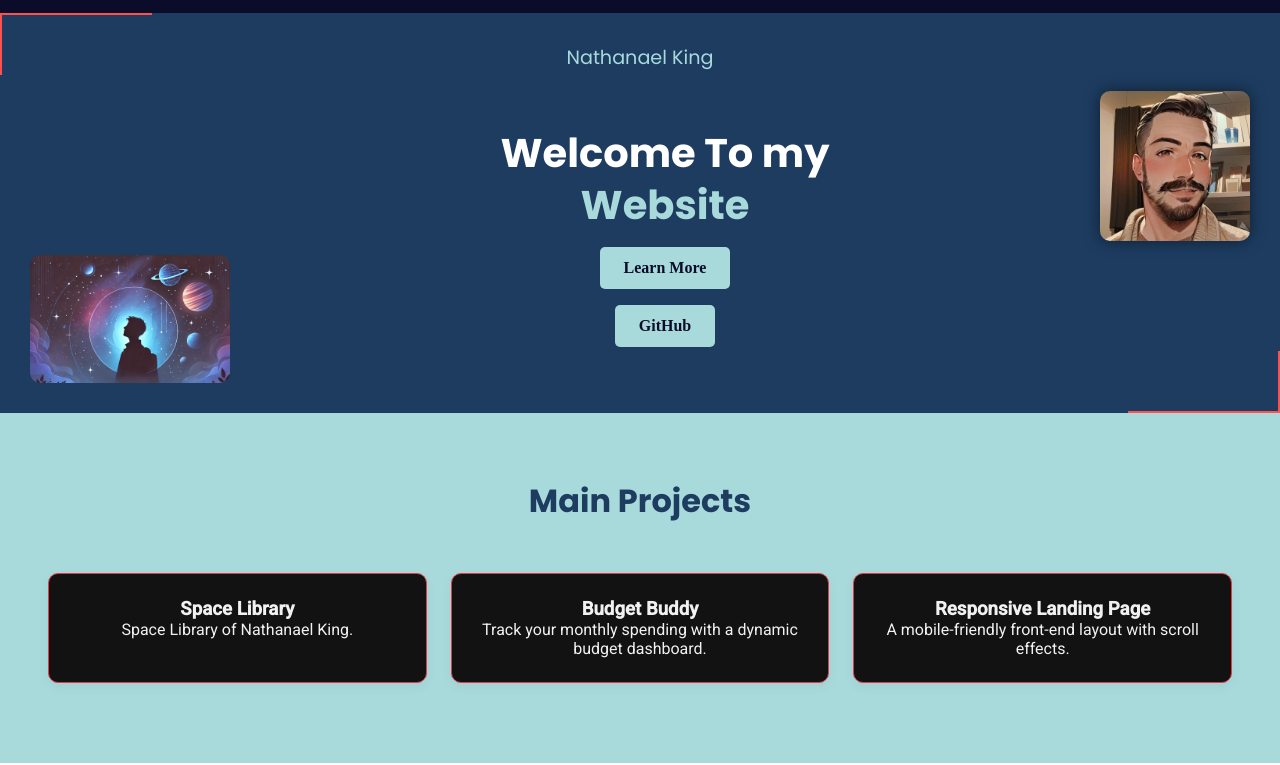
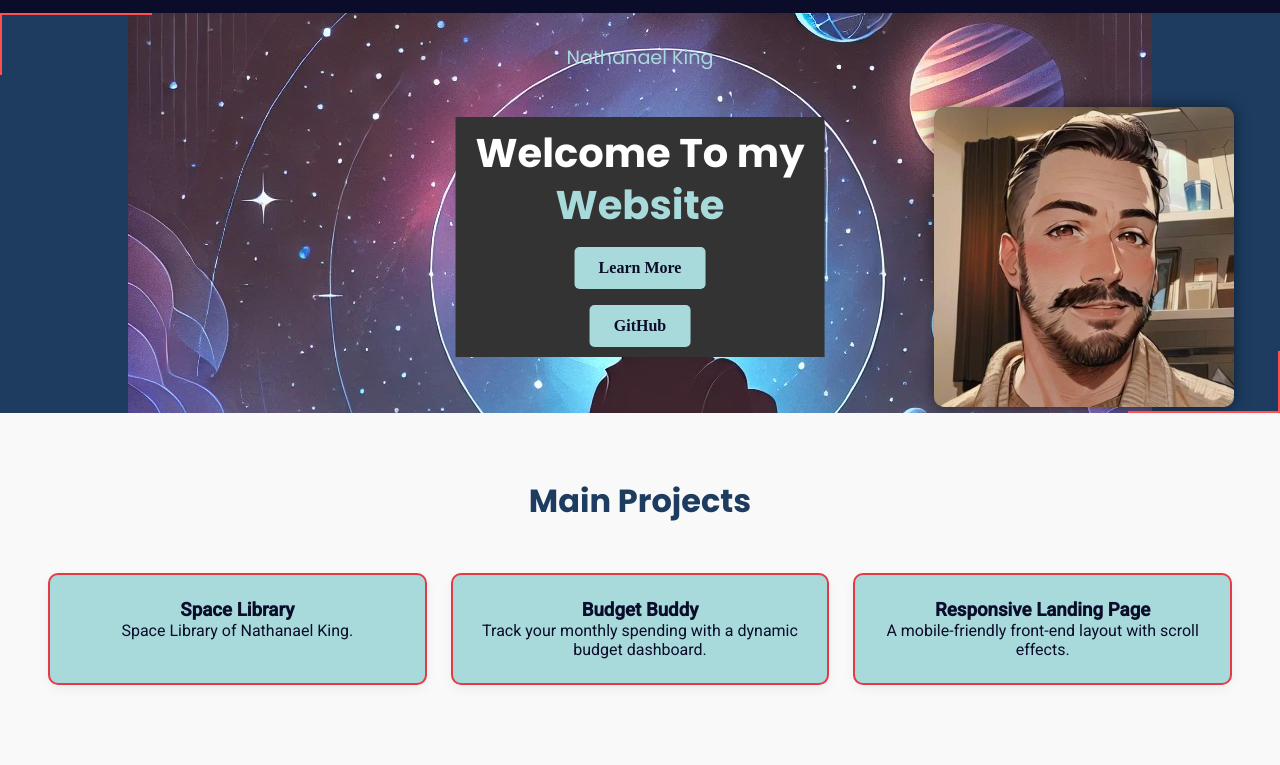
Before and after one commit to DeviousWings/PortDev, a plain HTML site: page index.html in a window 1280 px wide. Shown: the part 119-884 px from the top of the page. Drawn offline with Linux system fonts and the light colour scheme.

Commit message:
updated hero secont.

```diff
--- a/index.html
+++ b/index.html
@@ -26,7 +26,7 @@
         <div class="name-banner">Nathanael King</div>
 
         <div class="hero-main">
-          <img src="pics/space.jpg" alt="Space themed illustration" class="hero-left">
+          <!-- <img src="pics/space.jpg" alt="Space themed illustration" class="hero-bg"> -->
 
           <div class="hero-text">
             <h1>Welcome To my<br><span>Website</span></h1>
--- a/styles/index.css
+++ b/styles/index.css
@@ -51,6 +51,13 @@
 
 
   .hero {
+    background-image: url('../pics/space.jpg');
+    background-position: center;
+    background-repeat: no-repeat;
+    background-size: 80% auto;
+    overflow: hidden;
+
+
     background-color: var(--primary-color);
     color: var(--accent2-color);
     padding: 2em;
@@ -58,7 +65,9 @@
     height: 50vh;
     display: flex;
     flex-direction: column;
-    justify-content: space-between;
+    justify-content: center;
+    /* align-items: center; */
+    text-align: center;
     overflow: hidden;
     padding: 30px;
   }
@@ -73,32 +82,50 @@
 
   .hero-main {
     display: flex;
-    justify-content: space-between;
+    justify-content: center;
     align-items: center;
+    gap: 2em;
     flex: 1;
     position: relative;
+    width: 100%;
   }
 
-  .hero-left {
-    width: 200px;
+
+  /* .hero-bg {
+    position: absolute;
+    top: 0;
+    left: 0;
+    width: 100%;
+    height: 100%;
+    object-fit: cover;
+    z-index: 0;
+  } */
+
+  .hero-right {
+    position: absolute;
+    top: 1em;
+    right: 1em;
+    width: 300px;
     height: auto;
-    align-self: flex-end;
     border-radius: 10px;
+    box-shadow: 0 0 15px rgba(0, 0, 0, 0.5);
+    z-index: 0;
   }
 
-  .hero-right {
-    width: 150px;
-    height: auto;
-    border-radius: 10px;
-    align-self: flex-start;
-    box-shadow: 0 0 15px rgba(0, 0, 0, 0.5);
+
+  .hero-text {
+    position: absolute;
+    top: 50%;
+    left: 50%;
+    transform: translate(-50%, -50%); /* Center perfectly */
+    text-align: center;
+    z-index: 1;
+
+    background-color: var(--paragraph-color-on-light);
+    padding: 10px 20px;
   }
 
-  .hero-text {
-    text-align: center;
-    flex-grow: 1;
-    padding: 0 2em;
-  }
+
 
   .hero-text h1 {
     font-family: var(--heading-font);
@@ -175,8 +202,8 @@
 
 .projects {
     padding: 4em 2em;
-    background-color: var(--accent2-color);
-    color: var(--text);
+    background-color: var(--paragraph-color-on-dark);
+    color: var(--secondary-color);
     text-align: center;
   }
 
@@ -198,18 +225,18 @@
 .project-card {
   display: block;
   text-decoration: none;
-    background-color: var(--background);
-    border: 1px solid var(--accent1-color);
+  background-color: var(--accent2-color);
+  border: 2px solid var(--accent1-color);
   padding: 1.5em;
   border-radius: 10px;
   box-shadow: 0 4px 12px rgba(0, 0, 0, 0.05);
   transition: transform 0.3s ease, box-shadow 0.3s ease, background-color 0.3s ease, color 0.3s ease;
-    color: var(--text);
+  color: var(--headline-color-on-light);
 }
 
   .project-card:hover {
-    background-color: var(--accent2-color);
-    color: white;
+    background-color: var(--nav-link-color);
+    color: var(--headline-color-on-light);
     transform: translateY(-5px);
     box-shadow: 0 8px 20px rgba(0, 0, 0, 0.15);
     text-decoration: none;
@@ -233,16 +260,16 @@
     transition: color 0.3s ease;
   }
 
-
+/* Dark mode */
   body.dark {
-    background-color: #1E1E1E;
-    color: #F9F9F9;
+    background-color: var(--background);
+    color: var(--text);
   }
 
   body.dark .project-card {
-    background-color: #333;
+    background-color: var(--paragraph-background-color);
     border-color: var(--accent2-color);
-    color: #fff;
+    color: var(--headline-color-on-dark);
   }
 
 
```
Also changed, not shown: README.md. Lines whose indentation alone changed are shown as unchanged.
